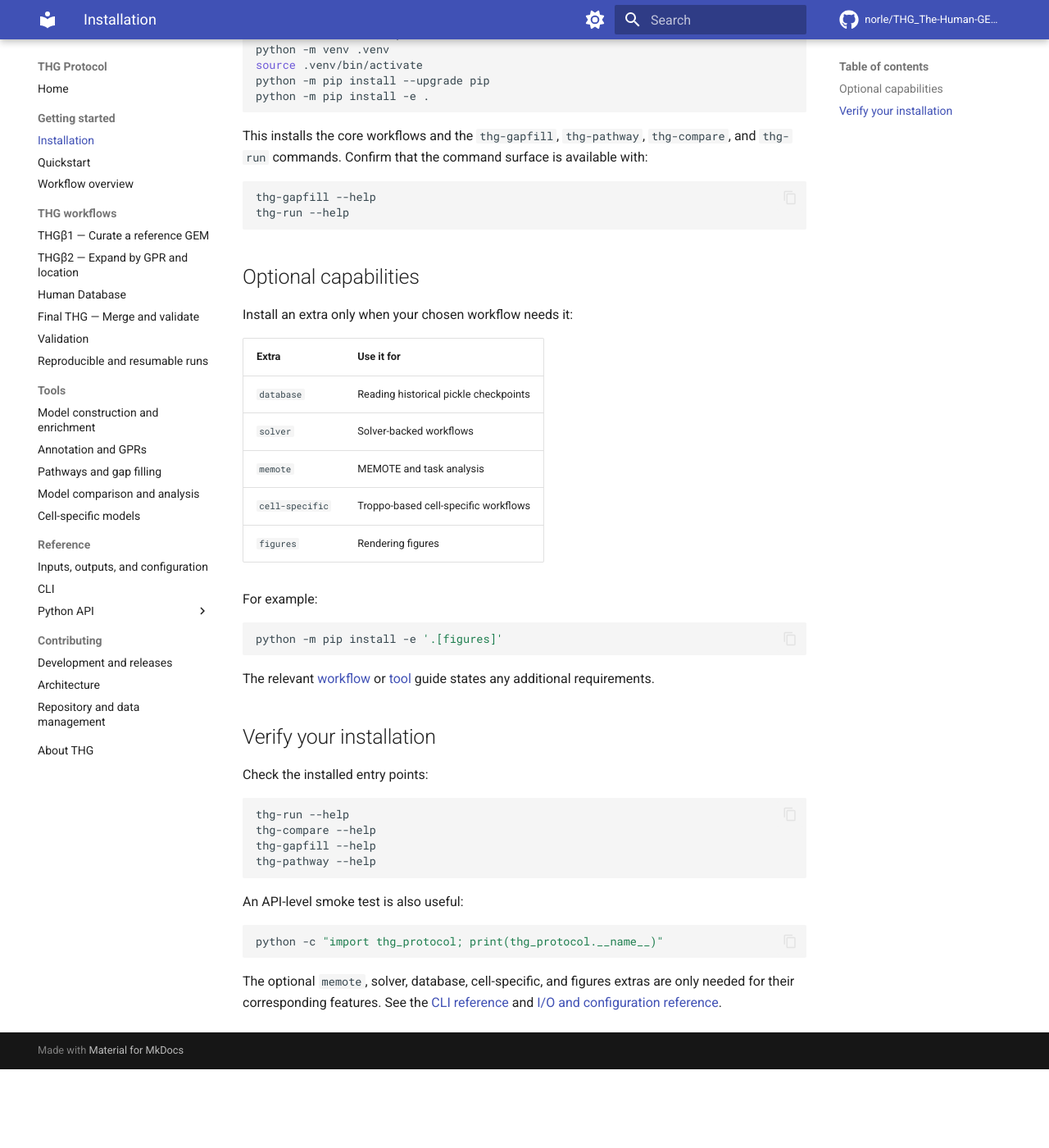
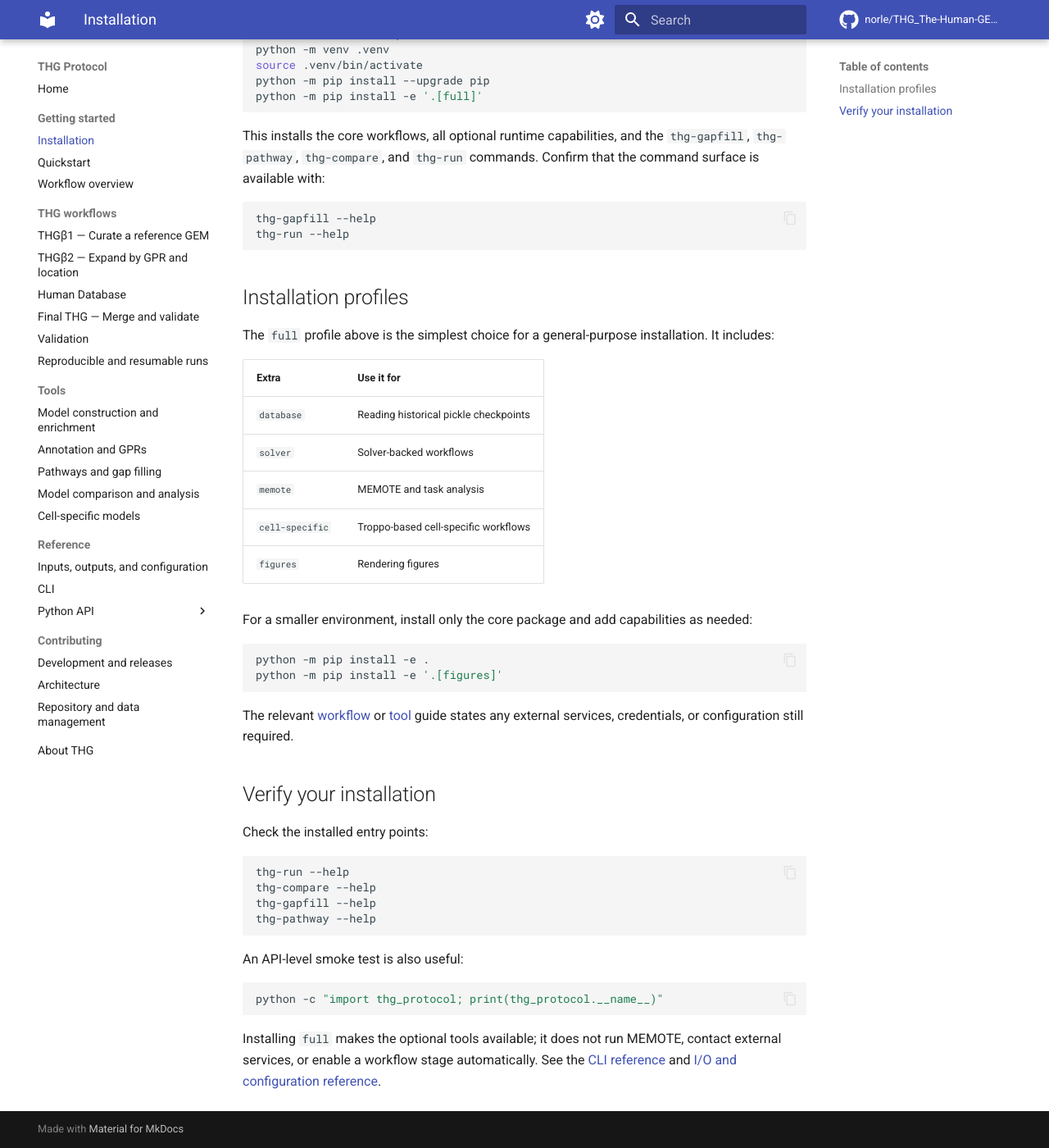
Before and after one commit to norle/THG_The-Human-GEM-protocol-standalone, an MkDocs documentation site: the page built from docs/installation.md, in a window 1280 px wide and 1400 px high, scrolled down 219 px. Shown: the whole window at 82% size. Built offline with MkDocs 1.6.1 and Material for MkDocs 9.7.7, drawn with Linux system fonts in a browser that asks for light colours; comment, search, counter and statistics services are not loaded; before the commit the page ends 1523 px from its top, so only the background shows below that.

Commit message:
simplify installation

````diff
--- a/docs/installation.md
+++ b/docs/installation.md
@@ -8,21 +8,22 @@ cd THG_The-Human-GEM-protocol-standalone
 python -m venv .venv
 source .venv/bin/activate
 python -m pip install --upgrade pip
-python -m pip install -e .
+python -m pip install -e '.[full]'
 ```
 
-This installs the core workflows and the `thg-gapfill`, `thg-pathway`,
-`thg-compare`, and `thg-run` commands. Confirm that the command surface is
-available with:
+This installs the core workflows, all optional runtime capabilities, and the
+`thg-gapfill`, `thg-pathway`, `thg-compare`, and `thg-run` commands. Confirm
+that the command surface is available with:
 
 ```bash
 thg-gapfill --help
 thg-run --help
 ```
 
-## Optional capabilities
+## Installation profiles
 
-Install an extra only when your chosen workflow needs it:
+The `full` profile above is the simplest choice for a general-purpose
+installation. It includes:
 
 | Extra | Use it for |
 | --- | --- |
@@ -32,14 +33,16 @@ Install an extra only when your chosen workflow needs it:
 | `cell-specific` | Troppo-based cell-specific workflows |
 | `figures` | Rendering figures |
 
-For example:
+For a smaller environment, install only the core package and add capabilities
+as needed:
 
 ```bash
+python -m pip install -e .
 python -m pip install -e '.[figures]'
 ```
 
 The relevant [workflow](workflows/index.md) or [tool](tools/analysis.md) guide
-states any additional requirements.
+states any external services, credentials, or configuration still required.
 
 ## Verify your installation
 
@@ -58,6 +61,6 @@ An API-level smoke test is also useful:
 python -c "import thg_protocol; print(thg_protocol.__name__)"
 ```
 
-The optional `memote`, solver, database, cell-specific, and figures extras are
-only needed for their corresponding features. See the [CLI reference](reference/cli.md)
-and [I/O and configuration reference](reference/io-and-config.md).
+Installing `full` makes the optional tools available; it does not run MEMOTE,
+contact external services, or enable a workflow stage automatically. See the
+[CLI reference](reference/cli.md) and [I/O and configuration reference](reference/io-and-config.md).
````
Also changed, not shown: README.md (+4 -2 lines), pyproject.toml (+10 -0 lines).
